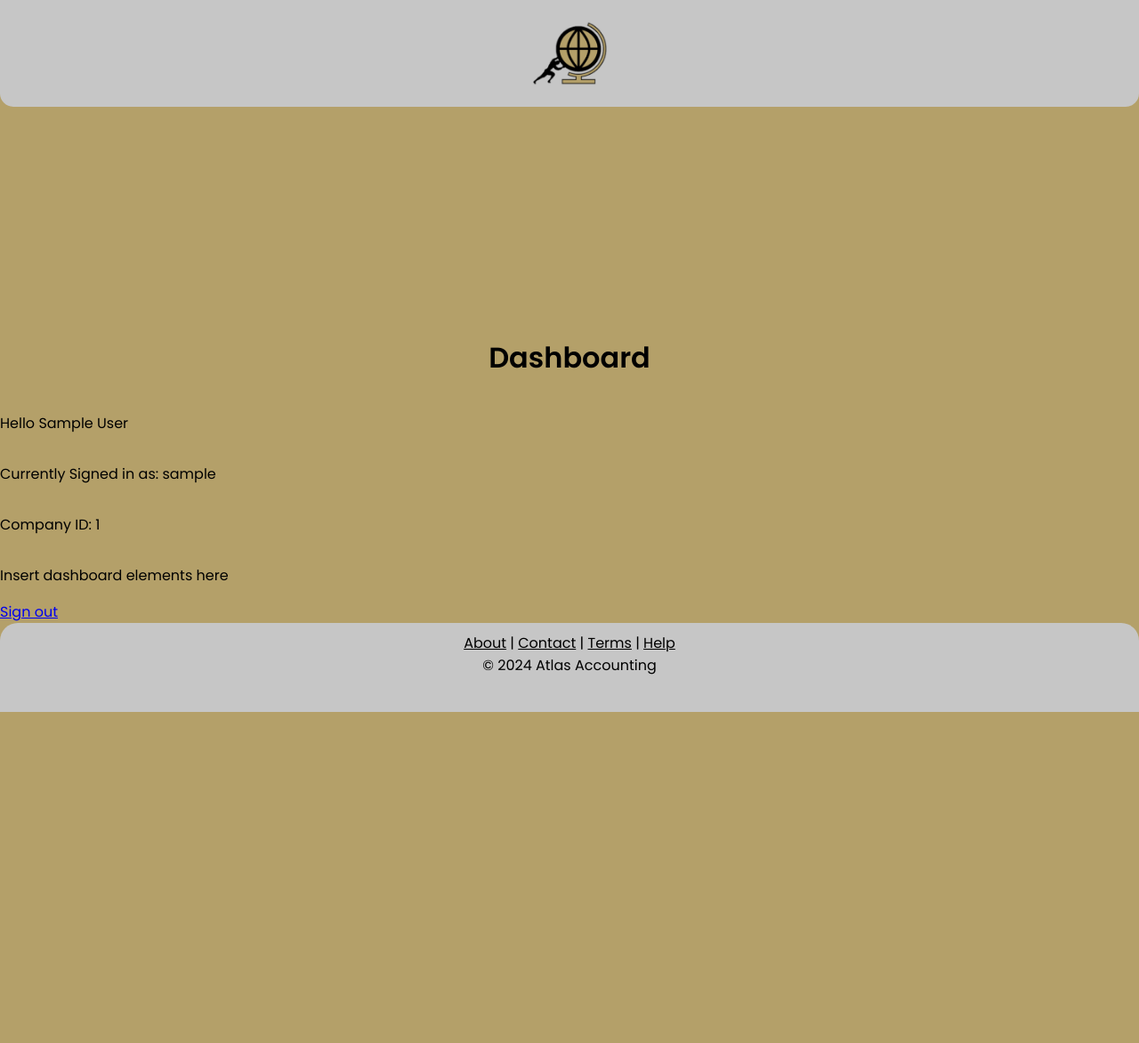
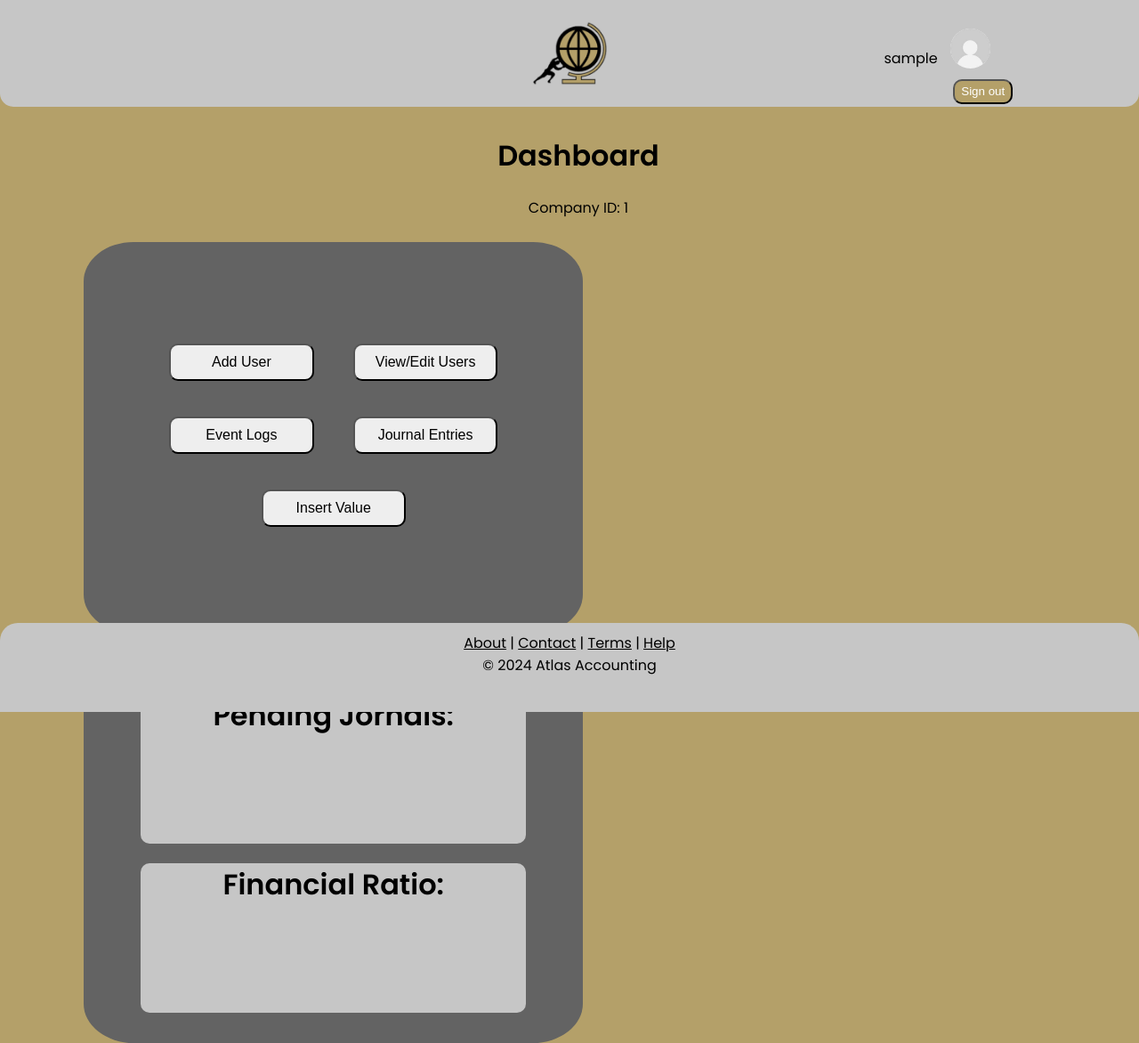
Before and after one commit to I-am-Signal/Atlas-Accounting, a Flask app: page / in a window 1280 px wide. Shown: the whole page at 89% size. Before the commit the page ends 800 px from the top, so only its background shows below. Run offline with Flask 3, Linux system fonts and the light colour scheme; a user stored in the database is signed in; tables that the repository leaves empty hold one stand-in row (values such as "Sample post"); some libraries are stand-ins or nearby versions.

Commit message:
Home page for admin dashboard / still requires logic to be implemented

```diff
--- a/public/static/style.css
+++ b/public/static/style.css
@@ -288,3 +288,87 @@ body {
 .forgot a:hover {
   color: #dddddd;
 }
+.userpic{
+  position:absolute;
+  top: 2%;
+  right: 5%;
+  z-index: 1;
+  display: flex;
+  align-items:baseline;
+}
+.userpic img {
+  width: 20%;
+  border-radius: 100%;
+  vertical-align:text-bottom;
+  margin-left: 10px;
+  transition: filter 0.3s ease;
+
+}
+.userpic img:hover{
+    filter:brightness(.7);
+}
+.logout{
+  background-color: #B4A069;
+  color: #FFFFFF;
+  border-radius: 10px;
+  position: absolute;
+  bottom: -30%;
+  right: 35%;
+  width: 30%;
+  padding: 2% 3%;
+
+}
+.logout a{
+  text-decoration: none;
+  color: #FFFFFF;
+}
+.logout:hover{
+  background-color: #494740;
+}
+.dashboard{
+  text-align: center;
+  padding: 10px;
+  width: 90%;
+  margin: 0px 5%;
+
+  height: 70vh;
+  position: absolute;
+  top: 15%;
+}
+.dashboxes{
+  border-radius: 10%;
+  background-color: #636363;
+  padding: 10px;
+  height: 75%;
+  margin: 10px;
+  position: relative;
+  float: left;
+  left: 10px;
+  width: 47%;
+}
+.dashleft{
+  height: 10%;
+  width: 30%;
+  margin: 20px;
+  background-color: #EEEEEE;
+  border-radius: 10px;
+  position: relative;
+  top: 20%;
+}
+.dashleft a{
+  text-decoration: none;
+  font-size: medium;
+  color: #000000;
+}
+.dashleft:hover{
+  background-color: #494740;
+}
+.pending-ratio{
+background-color: #C6C6C6;
+border-radius: 10px;
+width: 80%;
+height: 40%;
+position: relative;
+left: 10%;
+top: 4%;
+}
--- a/public/templates/home.html
+++ b/public/templates/home.html
@@ -1,10 +1,33 @@
 {% extends "base.html" %} {% block title %}Home{% endblock %} {% block content
 %}
-<h1 align="center">Dashboard</h1>
-<p>Hello {{ user.first_name }} {{ user.last_name }}</p>
-<p>Currently Signed in as: {{ user.username }}</p>
-<p>Company ID: {{ user.company_id }}</p>
 
-<p>Insert dashboard elements here</p>
-<a href="./logout">Sign out</a>
+<div class="userpic">
+ <p> {{ user.username }} <img src="../static/resources/avatar.jpg" alt="avatar"> </p> <br>
+ <button class="logout"><a href="./logout">Sign out</a></button>
+</div>
+
+    <div class="dashboard">
+        <h1>Dashboard</h1>
+        <p>Company ID: {{ user.company_id }}</p>
+        <div class="dashboxes">
+            <button class="dashleft"><a href="">Add User</a></button>
+            <button class="dashleft"><a href="">View/Edit Users</a></button> <br>
+            <button class="dashleft"><a href="">Event Logs</a></button>
+            <button class="dashleft"><a href="">Journal Entries</a></button>
+            <button class="dashleft"><a href="">Insert Value</a></button>
+        </div>
+        <div class="dashboxes">
+            <div class="pending-ratio">
+                <h1>Pending Jornals: </h1>
+                <!-- place pending journal logic here-->
+            </div>
+            <div class="pending-ratio">
+                <h1>Financial Ratio:    </h1>
+                <!-- Place financial ratio logic here-->
+            </div>
+
+        </div>
+    </div>
+
+
 {% endblock %}
```
Also changed, not shown: public/static/resources/avatar.jpg (added), 1 other file.
